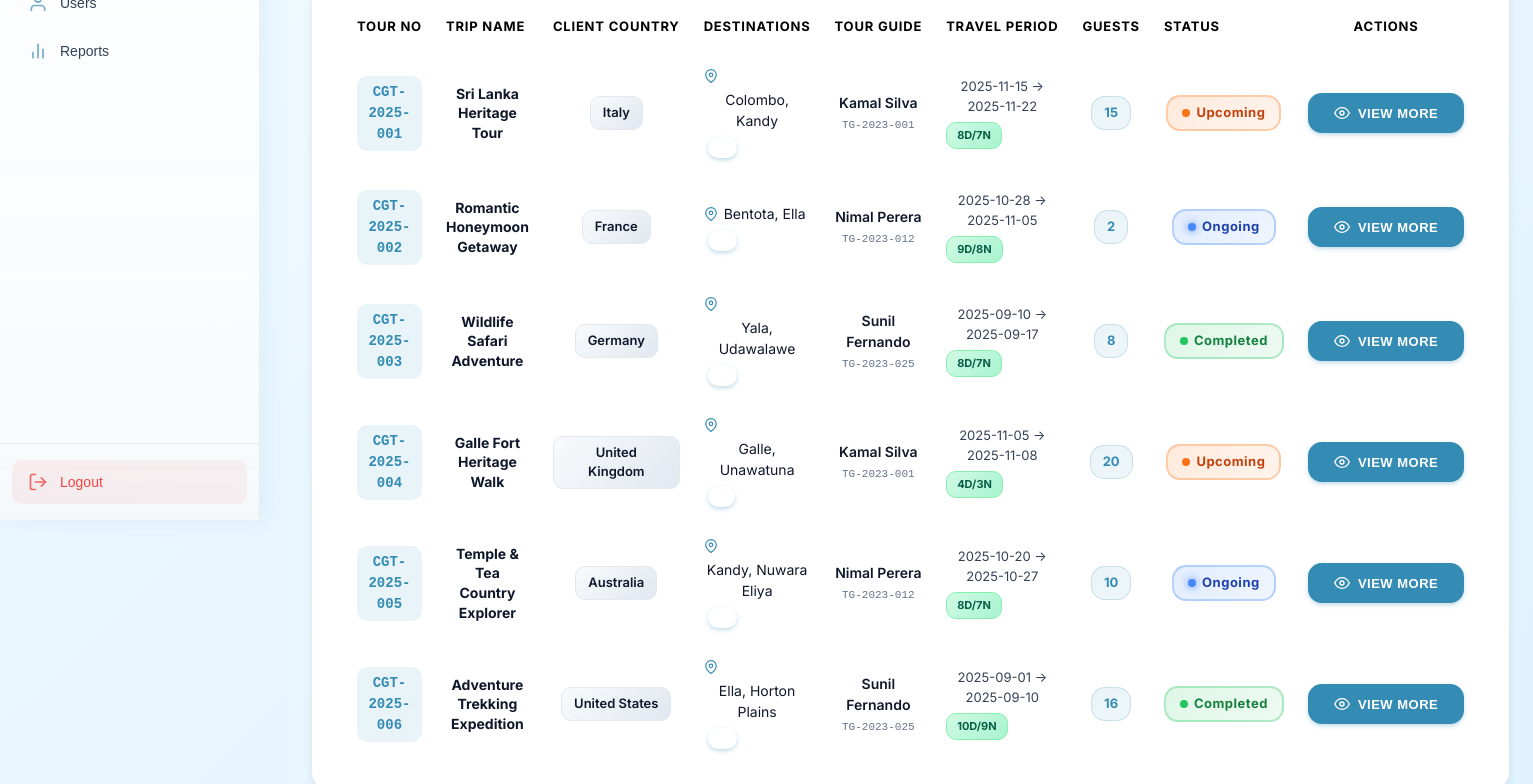
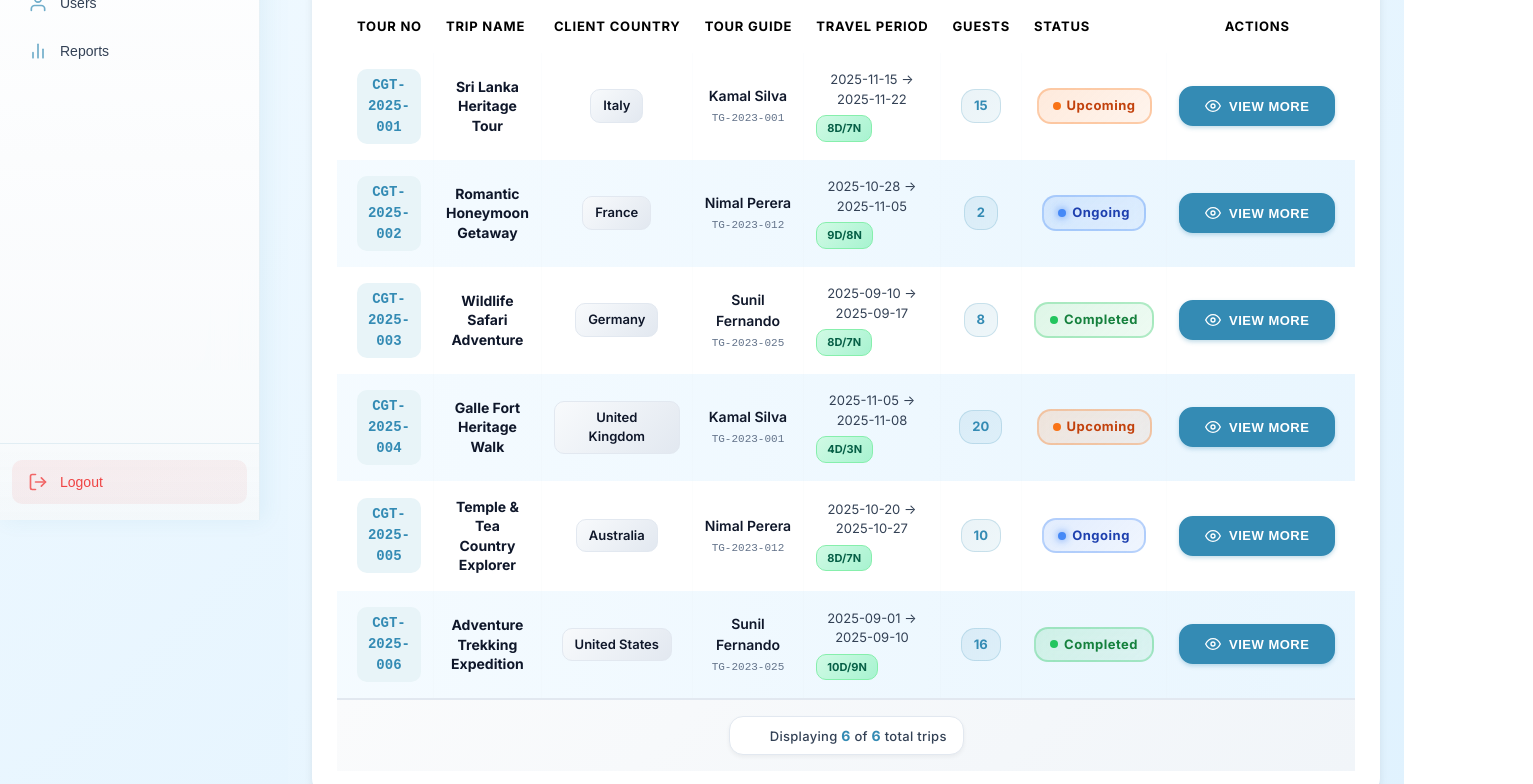
Before and after one commit to Pramudi02/Ceylongate, a React (Vite) app: page /trips in a window 1280 px wide. Shown: the part 280-1064 px from the top of the page, 1533 px wide, since content can reach past the window. Built offline with nearby package versions, Linux system fonts and the light colour scheme.

Commit message:
feat: enhance TripsList component with updated footer and styling adjustments

```diff
--- a/src/pages/trips/TripsList/TripsList.page.css
+++ b/src/pages/trips/TripsList/TripsList.page.css
@@ -46,6 +46,23 @@
 .page-subtitle {
   font-size: var(--font-size-base);
   color: var(--gray-600);
+  display: flex;
+  align-items: center;
+  gap: var(--space-sm);
+}
+
+.trips-count-badge {
+  display: inline-flex;
+  align-items: center;
+  justify-content: center;
+  color: var(--primary-color);
+  font-size: var(--font-size-sm);
+  font-weight: var(--font-weight-bold);
+  padding: 4px 14px;
+  border-radius: var(--radius-md);
+  min-width: 35px;
+  box-shadow: 0 2px 6px rgba(52, 139, 180, 0.4);
+  border: 1px solid var(--primary-color);
 }
 
 /* Filters Section */
@@ -128,19 +145,52 @@
   border-color: var(--primary-color);
 }
 
-.results-count {
-  font-size: var(--font-size-sm);
-  color: var(--gray-600);
-  font-weight: var(--font-weight-medium);
-  margin-left: auto;
-}
-
 /* Table Container */
 .table-container {
   background: var(--white);
   border-radius: var(--radius-xl);
   box-shadow: var(--shadow-md);
   overflow: hidden;
+}
+
+.table-footer {
+  padding: var(--space-lg) var(--space-xl);
+  background: linear-gradient(135deg, #fafbfc 0%, #f1f5f9 100%);
+  border-top: 2px solid var(--gray-200);
+  display: flex;
+  justify-content: center;
+  align-items: center;
+}
+
+.footer-info {
+  display: flex;
+  align-items: center;
+  gap: var(--space-sm);
+  color: var(--gray-700);
+  font-size: var(--font-size-sm);
+  background: var(--white);
+  padding: var(--space-sm) var(--space-lg);
+  border-radius: var(--radius-lg);
+  box-shadow: 0 2px 4px rgba(0, 0, 0, 0.05);
+  border: 1px solid var(--gray-200);
+}
+
+.footer-info .icon-list {
+  width: 16px;
+  height: 16px;
+  display: inline-block;
+  opacity: 0.6;
+}
+
+.footer-text {
+  font-weight: var(--font-weight-medium);
+  letter-spacing: 0.3px;
+}
+
+.footer-text strong {
+  color: var(--primary-color);
+  font-weight: var(--font-weight-bold);
+  font-size: var(--font-size-base);
 }
 
 .trips-table {
@@ -181,8 +231,13 @@
   padding: var(--space-lg) var(--space-md);
   font-size: var(--font-size-base);
   color: var(--gray-900);
-  background: var(--white);
+  background: transparent;
   vertical-align: middle;
+  border-right: 1px solid rgba(226, 232, 240, 0.1);
+}
+
+.trips-table td:last-child {
+  border-right: none;
 }
 
 .trips-table td:first-child {
@@ -199,9 +254,17 @@
   border-bottom: 1px solid var(--gray-100);
 }
 
+.trips-table tbody tr:nth-child(even) {
+  background: linear-gradient(90deg, rgba(240, 249, 255, 0.7) 0%, rgba(224, 242, 254, 0.7) 100%);
+}
+
+.trips-table tbody tr:nth-child(odd) {
+  background: var(--white);
+}
+
 .trips-table tbody tr:hover {
-  background: linear-gradient(90deg, rgba(52, 139, 180, 0.03) 0%, rgba(88, 170, 200, 0.03) 100%);
-  box-shadow: 0 2px 8px rgba(52, 139, 180, 0.1);
+  background: linear-gradient(90deg, rgba(52, 139, 180, 0.08) 0%, rgba(88, 170, 200, 0.08) 100%) !important;
+  box-shadow: 0 2px 8px rgba(52, 139, 180, 0.15);
   transform: translateY(-1px);
 }
 
@@ -566,10 +629,6 @@
     min-width: auto;
   }
 
-  .results-count {
-    margin-left: 0;
-  }
-
   /* Mobile Table */
   .trips-table thead {
     display: none;
--- a/src/pages/trips/TripsList/TripsList.page.jsx
+++ b/src/pages/trips/TripsList/TripsList.page.jsx
@@ -233,10 +233,6 @@ const TripsList = () => {
             <option value="2027">2027</option>
           </select>
         </div>
-
-        <div className="results-count">
-          Showing {filteredTrips.length} of {trips.length} trips
-        </div>
       </div>
 
       {/* Trips Table */}
@@ -247,7 +243,6 @@ const TripsList = () => {
               <th>Tour No</th>
               <th>Trip Name</th>
               <th>Client Country</th>
-              <th>Destinations</th>
               <th>Tour Guide</th>
               <th>Travel Period</th>
               <th>Guests</th>
@@ -270,13 +265,6 @@ const TripsList = () => {
                 </td>
                 <td>
                   <span className="country-badge">{trip.countryOfClient}</span>
-                </td>
-                <td>
-                  <div className="destinations-cell">
-                    <span className="icon-location"></span>
-                    {trip.destinations.slice(0, 2).join(', ')}
-                    {trip.destinations.length > 2 && <span className="more-badge">+{trip.destinations.length - 2}</span>}
-                  </div>
                 </td>
                 <td>
                   <div className="guide-cell">
@@ -319,6 +307,15 @@ const TripsList = () => {
             <p>Try adjusting your search or filter criteria</p>
           </div>
         )}
+
+        <div className="table-footer">
+          <div className="footer-info">
+            <span className="icon-list"></span>
+            <span className="footer-text">
+              Displaying <strong>{filteredTrips.length}</strong> of <strong>{trips.length}</strong> total trips
+            </span>
+          </div>
+        </div>
       </div>
     </div>
   );
```
